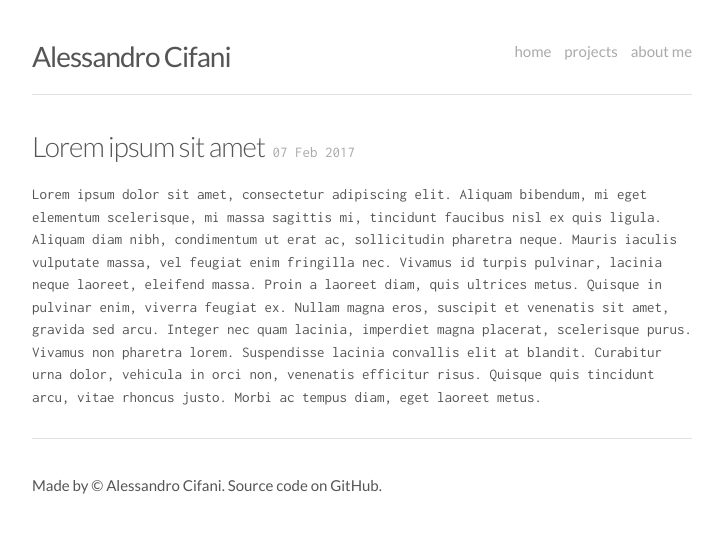
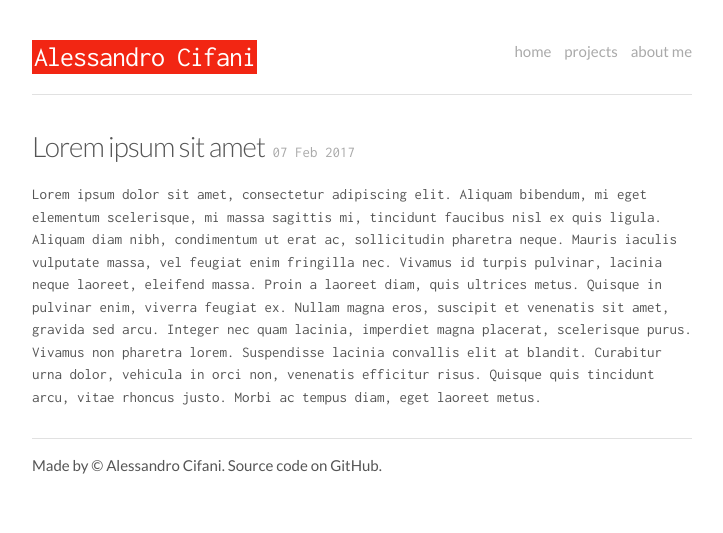
Before and after one commit to acifani/acifani.github.com, a Jekyll site: the page built from index.html, in a window 1280 px wide. Shown: the top 533 px of the page, without its empty margins (278-1001 px from the left). Built offline with Jekyll 4.4.1, drawn with Linux system fonts in a browser that asks for light colours; the list of posts is cut into pages by our own code.

Commit message:
Improved margins

```diff
--- a/css/style.css
+++ b/css/style.css
@@ -11,6 +11,7 @@ body {
 
 footer {
     font-family: 'Lato', sans-serif;
+    margin: -20px 0 40px 0;
 }
 
 .container {
@@ -49,9 +50,13 @@ header {
 }
 
 header h1 {
+    float: left;
+    background: #f22613;
+    font-family: 'Inconsolata', monospace;
     font-size: 28px;
     font-weight: 500;
-    float: left;
+    color: #fff;
+    padding: 0 2px 0 2px;
 }
 
 .nav {
```
